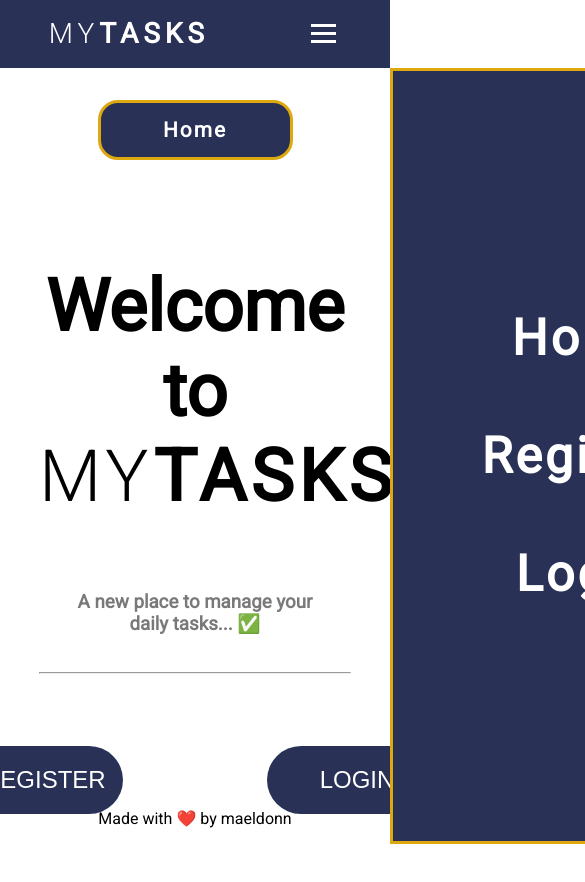
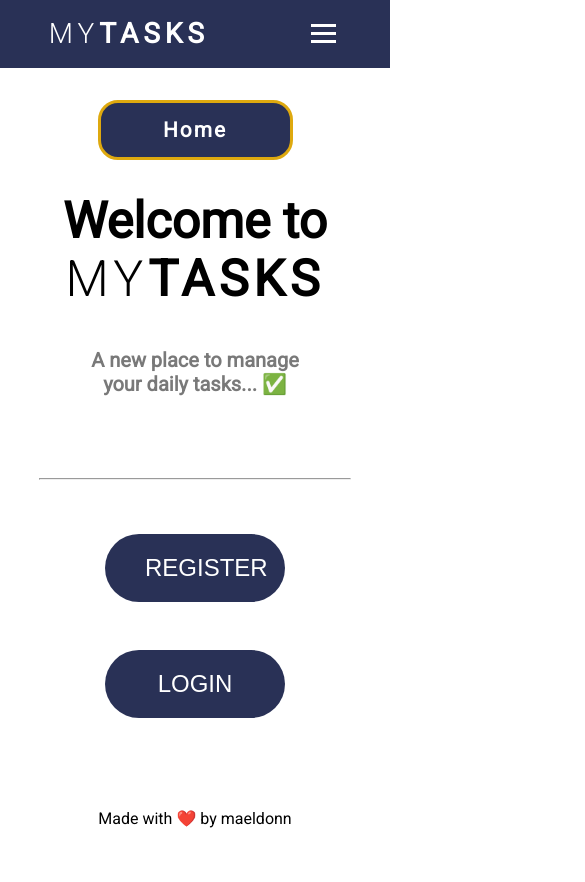
Before and after one commit to maeldonn/mytasks, a Vue app in the folder client/: page / in a window 390 px wide. Shown: the top 882 px of the page, 585 px wide, since content can reach past the window. After the commit the page ends 844 px from the top, so only its background shows below. Built offline with nearby package versions, Linux system fonts and the light colour scheme.

Commit message:
:sparkles: Client is now responsive and mobile-friendly

```diff
--- a/client/src/App.vue
+++ b/client/src/App.vue
@@ -66,11 +66,13 @@ export default {
 body {
   width: 100vw;
   height: 100vh;
-  overflow-x: hidden;
 }
 
 #app {
   height: 100%;
   font-family: "Roboto", sans-serif;
+  overflow-x: hidden;
+  width: 100%;
+  position: relative;
 }
 </style>
--- a/client/src/components/Authentification.vue
+++ b/client/src/components/Authentification.vue
@@ -252,6 +252,7 @@ export default {
 
 form {
   width: 100%;
+  height: 70%;
   display: flex;
   justify-content: space-between;
   align-items: center;
@@ -334,4 +335,14 @@ button:hover {
   background: #ffffff;
   color: #dea90f;
 }
+
+@media screen and (max-height: 800px) {
+  form {
+    margin: 1em;
+  }
+
+  button {
+    margin: 1em;
+  }
+}
 </style>
--- a/client/src/views/Administration.vue
+++ b/client/src/views/Administration.vue
@@ -201,7 +201,7 @@ ul {
 li {
   margin: 0.5em 1em;
   cursor: pointer;
-  width: 50%;
+  width: 70%;
   padding: 15px 20px;
   background-color: #293156;
   border: #dea90f 3px solid;
@@ -209,9 +209,16 @@ li {
   color: #ffffff;
   font-size: 1.3em;
   text-align: center;
+  /* TODO: OVERFLOW FOR EMAIL TOO LONG */
 }
 
 .unactive {
-  color: #7a7a7a;
+  color: #7a7a7a;;
+}
+
+@media screen and (max-width: 800px) {
+  form {
+    margin: 1em;
+  }
 }
 </style>
--- a/client/src/views/Dashboard.vue
+++ b/client/src/views/Dashboard.vue
@@ -30,12 +30,12 @@
 </template>
 
 <script>
-import Title from "@/components/Title.vue";
+import Title from '@/components/Title.vue';
 
-const axios = require("axios");
+const axios = require('axios');
 
 export default {
-  name: "Dashboard",
+  name: 'Dashboard',
   components: {
     Title,
   },
@@ -43,7 +43,7 @@ export default {
     isLoading: true,
     user: null,
     todos: [],
-    newTodo: "",
+    newTodo: '',
   }),
   mounted() {
     axios
@@ -58,8 +58,8 @@ export default {
         }, 200);
       })
       .catch(() => {
-        localStorage.removeItem("token");
-        this.$router.push("/login");
+        localStorage.removeItem('token');
+        this.$router.push('/login');
       });
   },
   methods: {
@@ -72,14 +72,14 @@ export default {
           },
           {
             headers: {
-              "content-type": "application/json",
+              'content-type': 'application/json',
               Authorization: `Bearer ${localStorage.token}`,
             },
-          }
+          },
         )
         .then((result) => {
           this.todos.push(result.data);
-          this.newTodo = "";
+          this.newTodo = '';
         });
     },
     getTodos() {
@@ -122,6 +122,11 @@ export default {
   display: flex;
   justify-content: center;
   align-items: center;
+}
+
+h1 {
+  text-align: center;
+  /* TODO: Prevent too long email */
 }
 
 form {
@@ -218,13 +223,24 @@ ul {
 li {
   margin: 0.5em 1em;
   cursor: pointer;
-  width: 60%;
-  padding: 15px 0em;
+  width: 50%;
+  padding: 15px;
   background-color: #293156;
   border: #dea90f 3px solid;
   border-radius: 20px;
   color: #ffffff;
   font-size: 1.3em;
   text-align: center;
+  /* TODO: OVERFLOW FOR EMAIL TOO LONG */
+}
+
+@media screen and (max-width: 800px) {
+  form {
+    margin: 1em;
+  }
+
+  button {
+    margin: 0;
+  }
 }
 </style>
--- a/client/src/views/Home.vue
+++ b/client/src/views/Home.vue
@@ -48,6 +48,10 @@ export default {
   text-align: center;
 }
 
+.description {
+  height: 50%;
+}
+
 h2 {
   font-size: 72px;
   margin: 1em auto;
@@ -68,6 +72,7 @@ h3 {
 }
 
 .buttons {
+  height: 45%;
   display: flex;
   justify-content: center;
 }
@@ -93,4 +98,35 @@ button:hover {
   background: #ffffff;
   color: #dea90f;
 }
+
+@media screen and (max-width: 1000px) {
+  h2 {
+    margin: 0em auto;
+  }
+}
+
+@media screen and (max-width: 600px) {
+  h2 {
+    margin: 0em auto;
+  }
+
+  .buttons {
+    flex-direction: column;
+    margin-top: 1em;
+  }
+
+  button {
+    margin: 1em;
+  }
+}
+
+@media screen and (max-width: 500px) {
+  h2 {
+    font-size: 50px;
+  }
+
+  h3 {
+    font-size: 20px;
+  }
+}
 </style>
```
Also changed, not shown: 1 other file (tests, documents, lock files or other folders).
